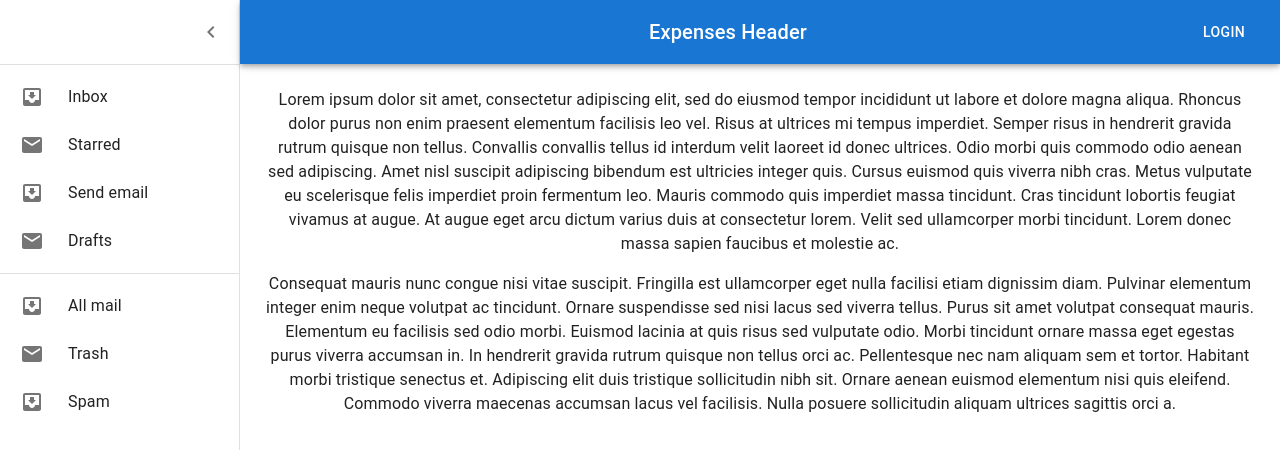
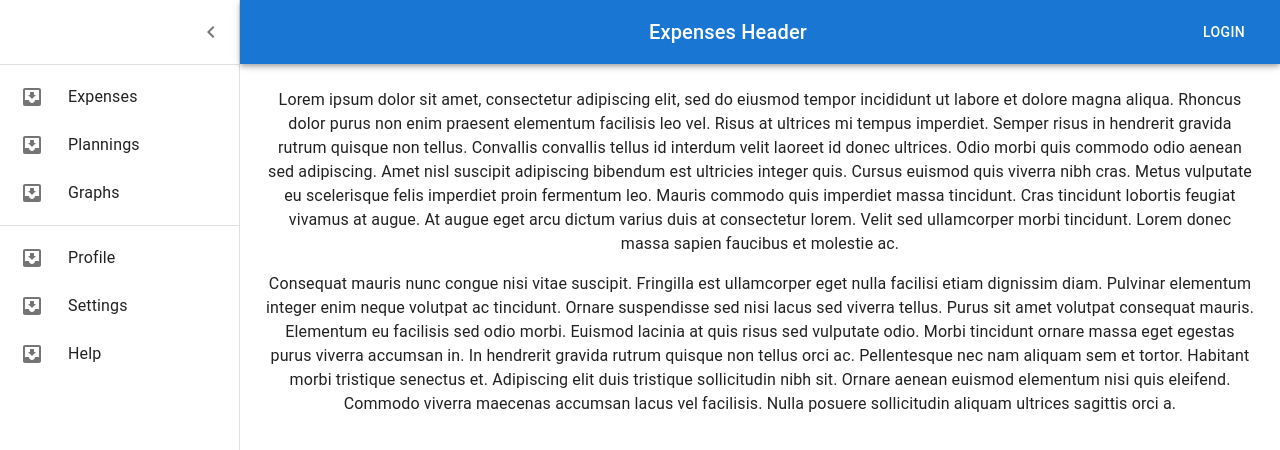
Before and after one commit to ana-pagnoncelli/Scheduler, a React (Create React App) app in the folder expenses/: page / in a window 1280 px wide. Both pictures are taken after a click on the button 32 px from the left and 32 px from the top of the page. Shown: the top 450 px of the page. Built offline with nearby package versions, Linux system fonts and the light colour scheme.

Commit message:
Create list of drawer items

```diff
--- a/expenses/src/header/drawer/DrawerItem.tsx
+++ b/expenses/src/header/drawer/DrawerItem.tsx
@@ -3,13 +3,11 @@ import ListItem from "@mui/material/ListItem";
 import ListItemButton from "@mui/material/ListItemButton";
 import ListItemIcon from "@mui/material/ListItemIcon";
 import ListItemText from "@mui/material/ListItemText";
-import InboxIcon from "@mui/icons-material/MoveToInbox";
-import MailIcon from "@mui/icons-material/Mail";
 import { DrawerItemProps } from "./types";
 
-export function DrawerItem({ index, text, open }: DrawerItemProps) {
+export function DrawerItem({ item, open }: DrawerItemProps) {
   return (
-    <ListItem key={text} disablePadding sx={{ display: "block" }}>
+    <ListItem key={item.name} disablePadding sx={{ display: "block" }}>
       <ListItemButton
         sx={{
           minHeight: 48,
@@ -24,9 +22,9 @@ export function DrawerItem({ index, text, open }: DrawerItemProps) {
             justifyContent: "center"
           }}
         >
-          {index % 2 === 0 ? <InboxIcon /> : <MailIcon />}
+          {item.icon}
         </ListItemIcon>
-        <ListItemText primary={text} sx={{ opacity: open ? 1 : 0 }} />
+        <ListItemText primary={item.name} sx={{ opacity: open ? 1 : 0 }} />
       </ListItemButton>
     </ListItem>
   );
--- a/expenses/src/header/drawer/DrawerItems.tsx
+++ b/expenses/src/header/drawer/DrawerItems.tsx
@@ -1,21 +1,52 @@
 import * as React from "react";
 import List from "@mui/material/List";
 import Divider from "@mui/material/Divider";
+import InboxIcon from "@mui/icons-material/MoveToInbox";
 import { DrawerItem } from "./DrawerItem";
-import { DrawerItemsProps } from "./types";
+import { DrawerItemsProps, DrawerItemInfo } from "./types";
+
+const items: DrawerItemInfo[] = [
+  {
+    name: "Expenses",
+    icon: <InboxIcon />
+  },
+  {
+    name: "Plannings",
+    icon: <InboxIcon />
+  },
+  {
+    name: "Graphs",
+    icon: <InboxIcon />
+  }
+];
+
+const secondaryItems: DrawerItemInfo[] = [
+  {
+    name: "Profile",
+    icon: <InboxIcon />
+  },
+  {
+    name: "Settings",
+    icon: <InboxIcon />
+  },
+  {
+    name: "Help",
+    icon: <InboxIcon />
+  }
+];
 
 export function DrawerItems({ open }: DrawerItemsProps) {
   return (
     <>
       <List>
-        {["Inbox", "Starred", "Send email", "Drafts"].map((text, index) => (
-          <DrawerItem index={index} open={open} text={text} />
+        {items.map((item) => (
+          <DrawerItem item={item} open={open} />
         ))}
       </List>
       <Divider />
       <List>
-        {["All mail", "Trash", "Spam"].map((text, index) => (
-          <DrawerItem index={index} open={open} text={text} />
+        {secondaryItems.map((item) => (
+          <DrawerItem item={item} open={open} />
         ))}
       </List>
     </>
```
Also changed, not shown: expenses/src/header/drawer/types.tsx (+6 -2 lines).
